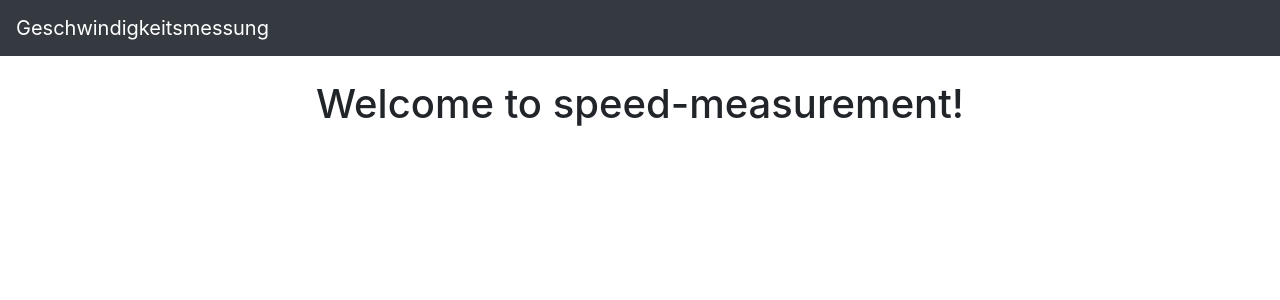
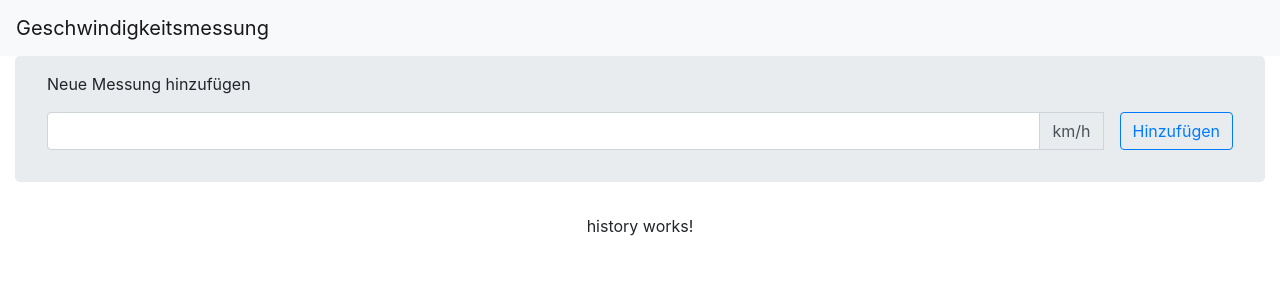
Before and after one commit to marcelsutterlin/speed-measurement, an Angular app: page / in a window 1280 px wide. Shown: the top 300 px of the page. Built offline with nearby package versions, Linux system fonts and the light colour scheme.

Commit message:
added component for adding value and displaying history Created elements in HTML for addvalue

```diff
--- /dev/null
+++ b/src/app/addvalue/addvalue.component.html
@@ -0,0 +1,11 @@
+<div class="jumbotron text-left pt-3 pb-3">
+    <span class="addvalue-label mt-3">Neue Messung hinzufügen</span>
+    <div class="input-group mb-3 mt-3">
+        <input type="text" class="form-control col-xs-4" aria-label="Wert in km/h in der Sekunde.">
+        <div class="input-group-append">
+        <span class="input-group-text">km/h</span>
+        </div>
+        <button type="button" class="btn btn-outline-primary ml-3">Hinzufügen</button>
+
+    </div>
+</div>
--- /dev/null
+++ b/src/app/addvalue/addvalue.component.ts
@@ -0,0 +1,15 @@
+import { Component, OnInit } from '@angular/core';
+
+@Component({
+  selector: 'app-addvalue',
+  templateUrl: './addvalue.component.html',
+  styleUrls: ['./addvalue.component.css']
+})
+export class AddvalueComponent implements OnInit {
+
+  constructor() { }
+
+  ngOnInit() {
+  }
+
+}
--- a/src/app/app.component.html
+++ b/src/app/app.component.html
@@ -1,11 +1,11 @@
 <!-- Fixed navbar -->
-<nav class="navbar navbar-expand-md navbar-dark bg-dark fixed-top">
+<nav class="navbar navbar-expand-md navbar-light bg-light justify-content-between">
   <a class="navbar-brand" href="#">Geschwindigkeitsmessung</a>
 </nav>
 <div class="container-fluid text-center pb-5">
   <div style="text-align:center">
-    <h1>
-      Welcome to {{title}}!
-    </h1>
+    <app-addvalue></app-addvalue>
+    <app-history></app-history>
+
   </div>
 </div>
--- a/src/app/app.component.ts
+++ b/src/app/app.component.ts
@@ -6,5 +6,5 @@ import { Component } from '@angular/core';
   styleUrls: ['./app.component.css']
 })
 export class AppComponent {
-  title = 'speed-measurement';
+  title = 'Geschwindigkeitsmessung';
 }
--- a/src/app/app.module.ts
+++ b/src/app/app.module.ts
@@ -3,10 +3,14 @@ import { NgModule } from '@angular/core';
 
 import { AppRoutingModule } from './app-routing.module';
 import { AppComponent } from './app.component';
+import { HistoryComponent } from './history/history.component';
+import { AddvalueComponent } from './addvalue/addvalue.component';
 
 @NgModule({
   declarations: [
-    AppComponent
+    AppComponent,
+    HistoryComponent,
+    AddvalueComponent
   ],
   imports: [
     BrowserModule,
--- /dev/null
+++ b/src/app/history/history.component.html
@@ -0,0 +1 @@
+<p>history works!</p>
--- /dev/null
+++ b/src/app/history/history.component.ts
@@ -0,0 +1,15 @@
+import { Component, OnInit } from '@angular/core';
+
+@Component({
+  selector: 'app-history',
+  templateUrl: './history.component.html',
+  styleUrls: ['./history.component.css']
+})
+export class HistoryComponent implements OnInit {
+
+  constructor() { }
+
+  ngOnInit() {
+  }
+
+}
--- a/src/styles.css
+++ b/src/styles.css
@@ -1,6 +1 @@
 /* You can add global styles to this file, and also import other style files */
-
-
-h1 {
-    padding-top: 2em;
-}
```
Also changed, not shown: src/app/addvalue/addvalue.component.css (added), src/app/history/history.component.css (added), 2 other files (tests, documents, lock files or other folders).
